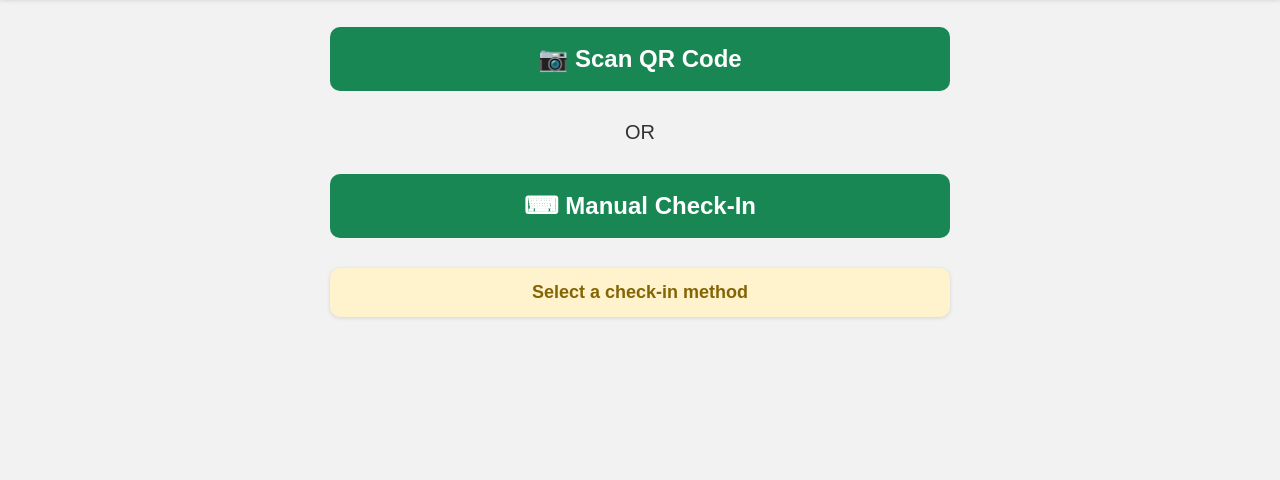
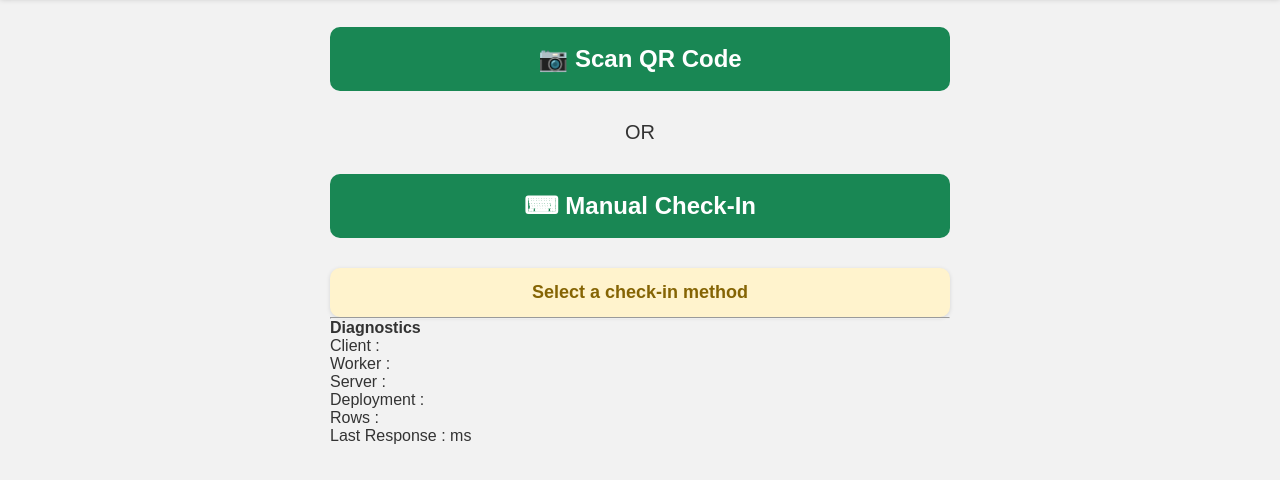
Before and after one commit to aly1kor/KKscanner, a plain HTML site: page index.html in a window 1280 px wide. Shown: the part 104-584 px from the top of the page. Drawn offline with Linux system fonts and the light colour scheme; no server answers.

Commit message:
Show debug panel in index.html

```diff
--- a/index.html
+++ b/index.html
@@ -123,7 +123,7 @@
 
     </div>
 
-    <div id="debugPanel" class="hidden">
+    <div id="debugPanel">
 
     <hr>
 
```
